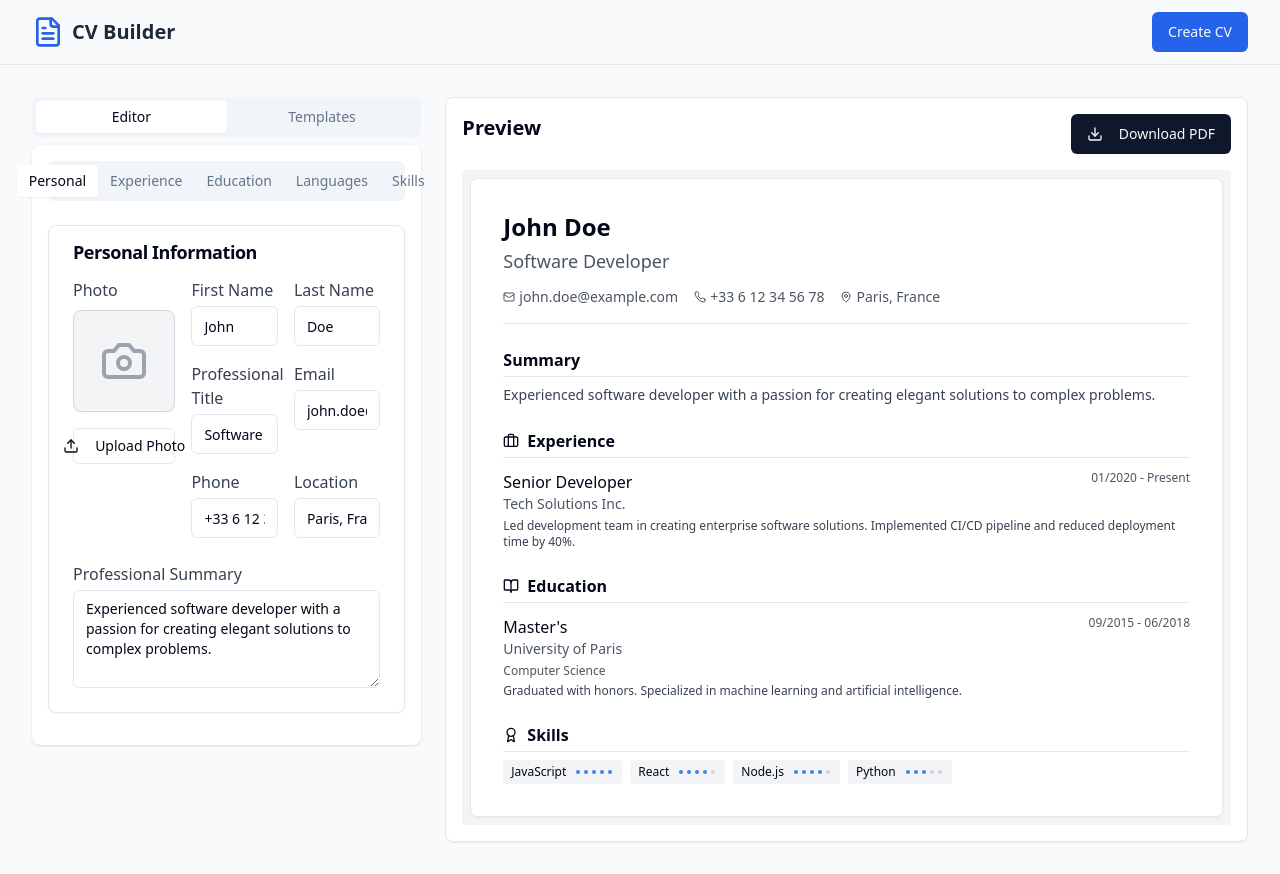
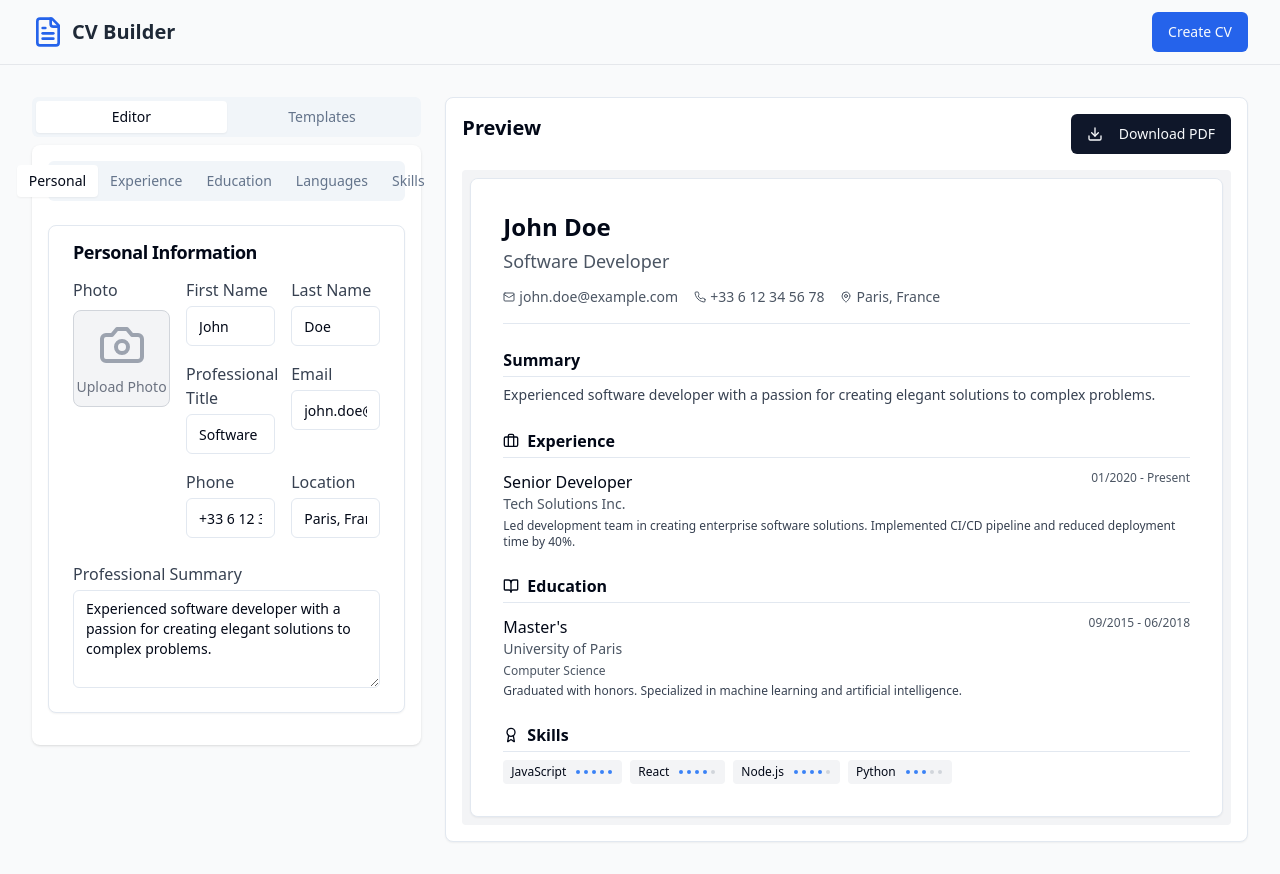
Before and after one commit to Jonas-1989/cv-clone-creator-fr, a React (Vite) app: page /editor in a window 1280 px wide. Built offline with nearby package versions, Linux system fonts and the light colour scheme.

Commit message:
Refactor: Integrate photo upload with image section
Integrate the photo upload button functionality directly into the image section for a more intuitive user experience.

```diff
--- a/src/components/CVEditor.tsx
+++ b/src/components/CVEditor.tsx
@@ -56,6 +56,10 @@ const CVEditor = ({ cvData, onUpdateCV }: CVEditorProps) => {
       }
     };
     reader.readAsDataURL(file);
+  };
+
+  const triggerFileInput = () => {
+    fileInputRef.current?.click();
   };
 
   const addExperience = () => {
@@ -197,8 +201,10 @@ const CVEditor = ({ cvData, onUpdateCV }: CVEditorProps) => {
                   <div className="w-full md:w-1/3">
                     <div className="form-item">
                       <label className="block text-gray-700 mb-2">Photo</label>
-                      <div className="flex flex-col items-center">
-                        <div className="w-full aspect-square border border-gray-300 rounded-lg overflow-hidden flex justify-center items-center bg-gray-100">
+                      <div
+                        onClick={triggerFileInput}
+                        className="w-full aspect-square border border-gray-300 rounded-lg overflow-hidden flex flex-col justify-center items-center bg-gray-100 cursor-pointer hover:bg-gray-200 transition-colors"
+                      >
                         {cvData.personalInfo.photo ? (
                           <Avatar className="w-full h-full rounded-none">
                             <AvatarImage src={cvData.personalInfo.photo} alt="Profile" className="object-cover" />
@@ -207,17 +213,12 @@ const CVEditor = ({ cvData, onUpdateCV }: CVEditorProps) => {
                             </AvatarFallback>
                           </Avatar>
                         ) : (
-                            <Camera className="h-12 w-12 text-gray-400" />
+                          <>
+                            <Camera className="h-12 w-12 text-gray-400 mb-2" />
+                            <span className="text-sm text-gray-500">Upload Photo</span>
+                          </>
                         )}
                       </div>
-                        <Button
-                          variant="outline"
-                          onClick={() => fileInputRef.current?.click()}
-                          className="mt-4 w-full"
-                          size="sm"
-                        >
-                          <Upload className="h-4 w-4 mr-2" /> Upload Photo
-                        </Button>
                       <input
                         type="file"
                         ref={fileInputRef}
@@ -225,7 +226,6 @@ const CVEditor = ({ cvData, onUpdateCV }: CVEditorProps) => {
                         accept="image/*"
                         className="hidden"
                       />
-                      </div>
                     </div>
                   </div>
 
```
Lines whose indentation alone changed are shown as unchanged.
